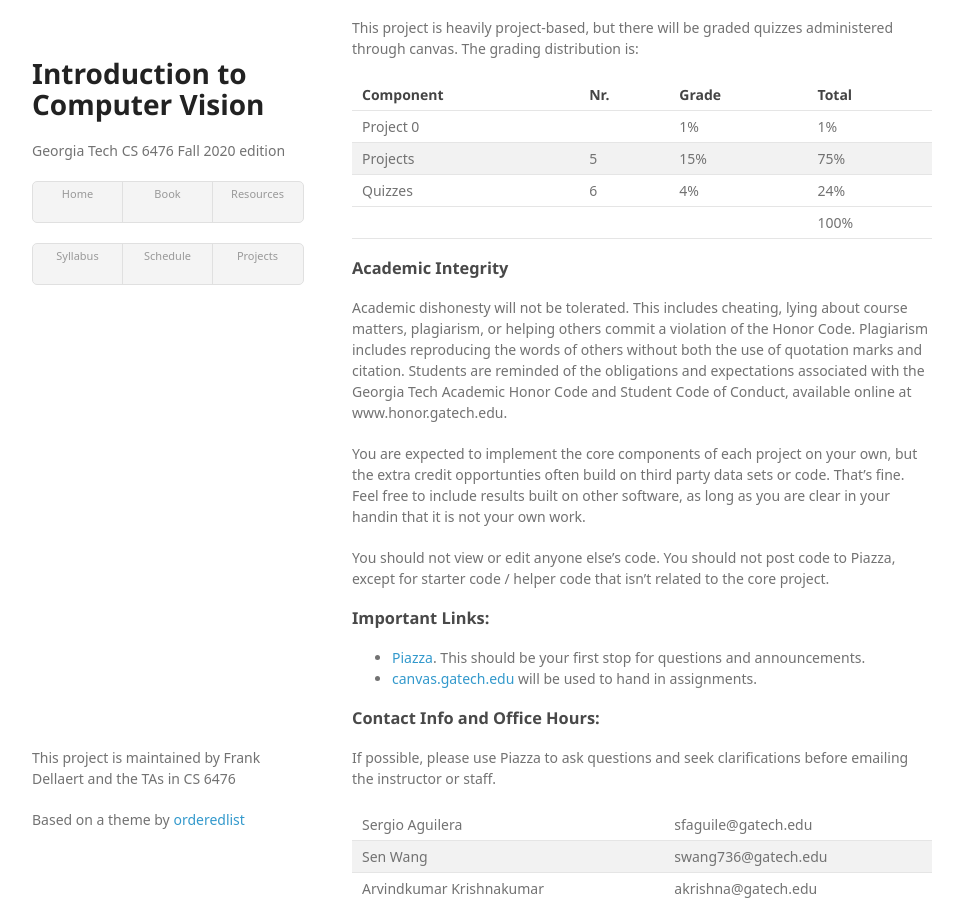
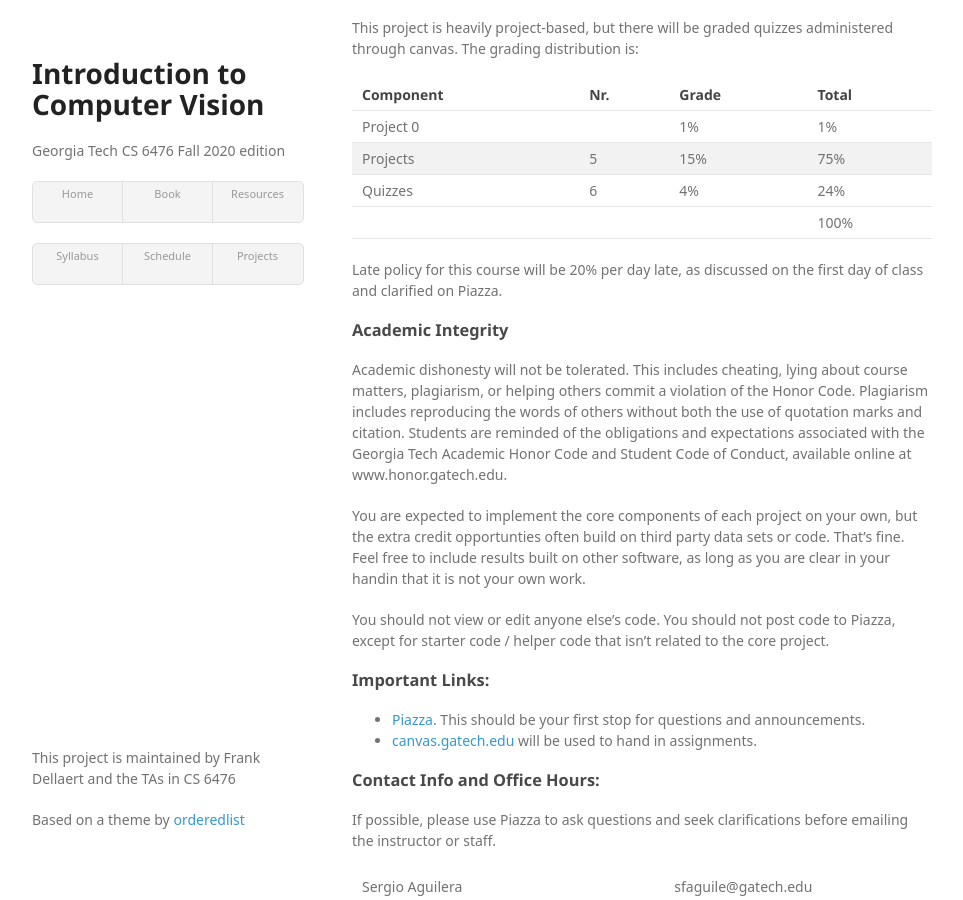
Before and after one commit to dellaert/20F-6476, a Jekyll site: the page built from syllabus.md, in a window 1280 px wide and 900 px high, scrolled down 740 px. Shown: the whole window, without its empty margins (158-1121 px from the left). Built offline with Jekyll 4.4.1, drawn with Linux system fonts in a browser that asks for light colours; some web fonts are replaced.

Commit message:
Added the late day policy for projects

```diff
--- a/syllabus.md
+++ b/syllabus.md
@@ -29,6 +29,8 @@ This project is heavily project-based, but there will be graded quizzes administ
 | Quizzes       |  6  | 4%    |  24%  |
 |---------------|-----|-------|-------|
 |               |     |       | 100%  |
+
+Late policy for this course will be 20% per day late, as discussed on the first day of class and clarified on Piazza.
 
 ### Academic Integrity
 Academic dishonesty will not be tolerated. This includes cheating, lying about course matters, plagiarism, or helping others commit a violation of the Honor Code. Plagiarism includes reproducing the words of others without both the use of quotation marks and citation. Students are reminded of the obligations and expectations associated with the Georgia Tech Academic Honor Code and Student Code of Conduct, available online at www.honor.gatech.edu.
```
